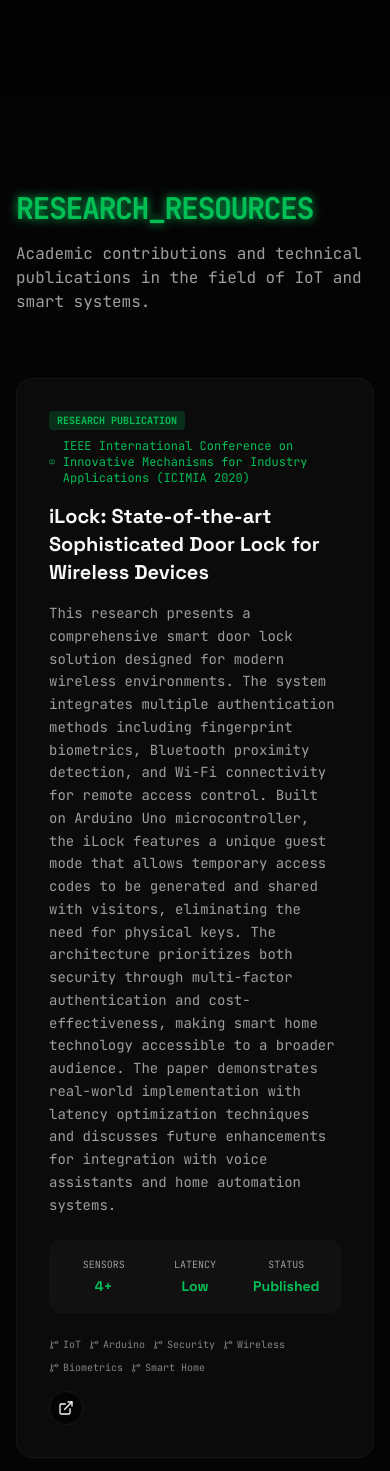
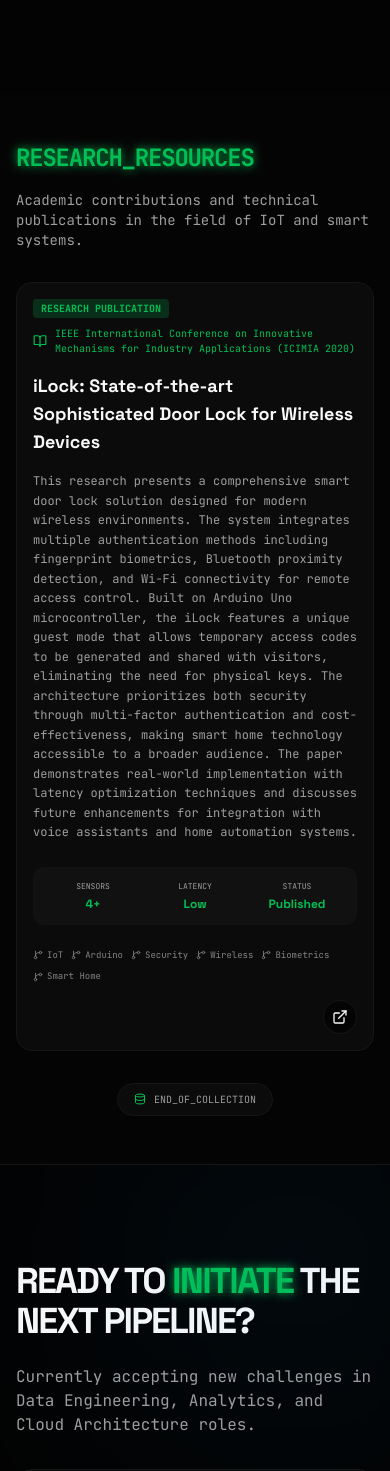
Before and after one commit to Sergio799/Freelance_Portfolio_AM, a Next.js app: page / in a window 390 px wide. Shown: the part 4916-6387 px from the top of the page. Built offline with nearby package versions, Linux system fonts and the light colour scheme.

Commit message:
Auto-sync after agent response

```diff
--- a/src/components/Projects.tsx
+++ b/src/components/Projects.tsx
@@ -17,13 +17,13 @@ const publications = [
 
 export function Projects() {
   return (
-    <section id="publications" className="py-24 px-4 bg-secondary/5">
+    <section id="publications" className="py-12 md:py-24 px-4 bg-secondary/5">
       <div className="max-w-6xl mx-auto">
-        <div className="mb-16">
-          <h2 className="text-3xl font-bold mb-4 font-mono tracking-tighter text-primary data-glow">
+          <div className="mb-8 md:mb-16">
+            <h2 className="text-2xl md:text-3xl font-bold mb-4 font-mono tracking-tighter text-primary data-glow">
               RESEARCH_RESOURCES
             </h2>
-          <p className="text-muted-foreground font-mono max-w-xl">
+            <p className="text-muted-foreground font-mono max-w-xl text-sm md:text-base">
               Academic contributions and technical publications in the field of IoT and smart systems.
             </p>
           </div>
@@ -38,45 +38,45 @@ export function Projects() {
               viewport={{ once: true }}
               className="group relative bg-card border border-border rounded-2xl overflow-hidden hover:border-primary/50 transition-all duration-500 max-w-4xl mx-auto"
             >
-              <div className="p-8">
+              <div className="p-4 md:p-8">
                     <div className="flex items-center gap-2 mb-2">
                       <span className="px-2 py-0.5 rounded bg-primary/20 text-primary text-[10px] font-mono font-bold uppercase">
                         {project.type}
                       </span>
                     </div>
-                  <div className="flex items-center gap-2 mb-4 text-xs font-mono text-primary">
-                    <BookOpen size={14} />
-                    {project.conference}
+                    <div className="flex items-center gap-2 mb-4 text-[10px] md:text-xs font-mono text-primary">
+                      <BookOpen size={14} className="flex-shrink-0" />
+                      <span className="break-words">{project.conference}</span>
                     </div>
 
-                  <h3 className="text-xl font-bold mb-4 group-hover:text-primary transition-colors">
+                    <h3 className="text-lg md:text-xl font-bold mb-4 group-hover:text-primary transition-colors">
                       {project.title}
                     </h3>
 
-                  <p className="text-muted-foreground text-sm leading-relaxed mb-6 font-mono">
+                    <p className="text-muted-foreground text-xs md:text-sm leading-relaxed mb-6 font-mono">
                       {project.description}
                     </p>
 
-                  <div className="grid grid-cols-3 gap-4 p-4 rounded-xl bg-secondary/30 mb-6 border border-border/50">
+                    <div className="grid grid-cols-3 gap-2 md:gap-4 p-3 md:p-4 rounded-xl bg-secondary/30 mb-6 border border-border/50">
                       {Object.entries(project.metrics).map(([key, value], mi) => (
                         <div key={mi} className="text-center">
-                        <div className="text-[10px] text-muted-foreground font-mono uppercase mb-1">{key}</div>
-                        <div className="text-sm font-bold text-primary">{value}</div>
+                          <div className="text-[8px] md:text-[10px] text-muted-foreground font-mono uppercase mb-1">{key}</div>
+                          <div className="text-xs md:text-sm font-bold text-primary">{value}</div>
                         </div>
                       ))}
                     </div>
 
-                  <div className="flex flex-wrap items-center justify-between gap-4">
+                    <div className="flex flex-col sm:flex-row sm:items-center sm:justify-between gap-4">
                       <div className="flex flex-wrap gap-2">
                         {project.tags.map((tag, ti) => (
-                        <span key={ti} className="text-[10px] font-mono opacity-50 flex items-center gap-1">
+                          <span key={ti} className="text-[9px] md:text-[10px] font-mono opacity-50 flex items-center gap-1">
                             <GitBranch size={10} /> {tag}
                           </span>
                         ))}
                       </div>
                       <a
                         href="#"
-                      className="p-2 rounded-full bg-background/80 border border-border hover:text-primary transition-colors"
+                        className="p-2 rounded-full bg-background/80 border border-border hover:text-primary transition-colors self-end sm:self-auto"
                       >
                         <ExternalLink size={16} />
                       </a>
@@ -86,8 +86,8 @@ export function Projects() {
           ))}
         </div>
 
-        <div className="mt-16 text-center">
-          <div className="inline-flex items-center gap-2 px-6 py-3 bg-card border border-border rounded-full text-[10px] font-mono text-muted-foreground">
+        <div className="mt-8 md:mt-16 text-center">
+          <div className="inline-flex items-center gap-2 px-4 md:px-6 py-2 md:py-3 bg-card border border-border rounded-full text-[10px] font-mono text-muted-foreground">
             <Database size={12} className="text-primary" />
             END_OF_COLLECTION
           </div>
```
Lines whose indentation alone changed are shown as unchanged.
